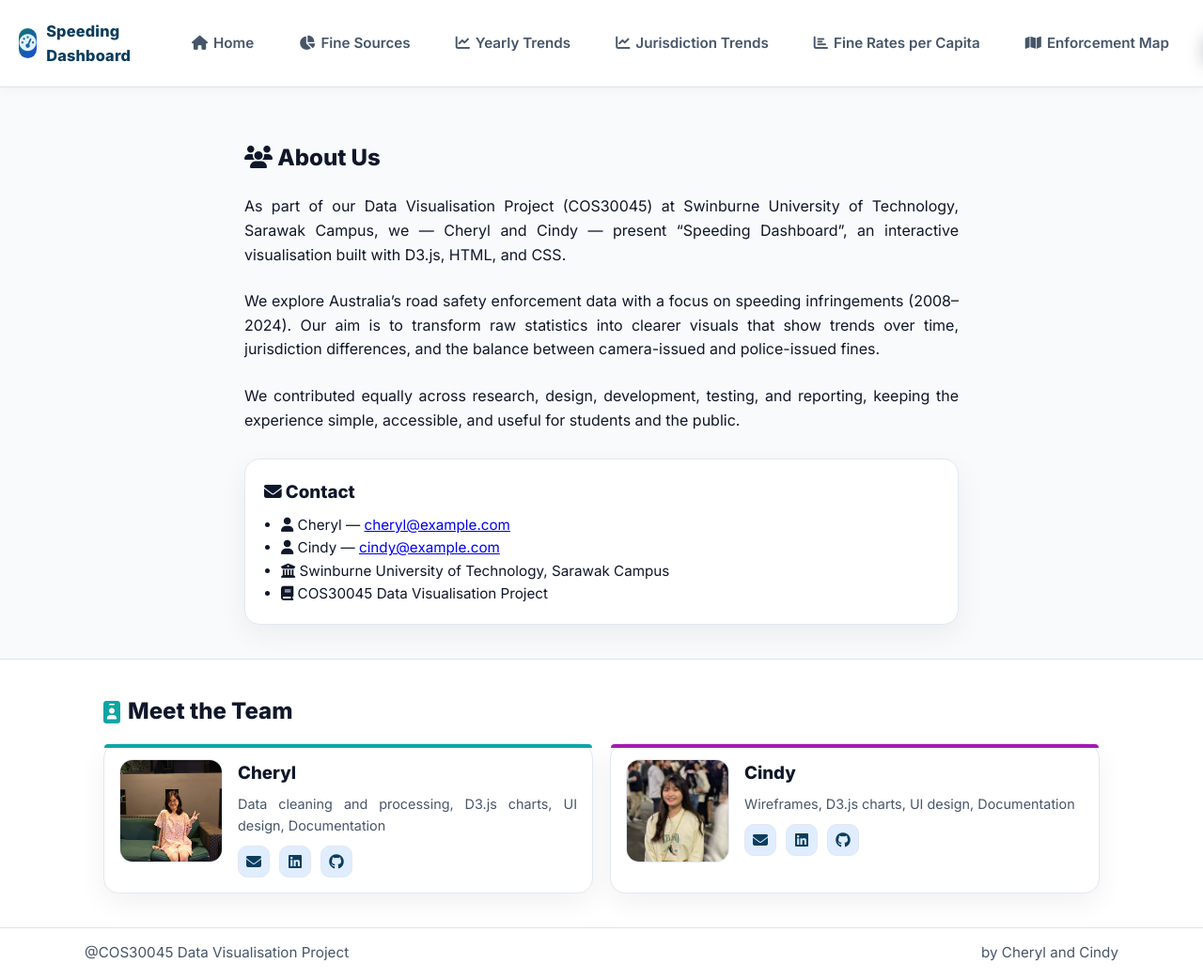
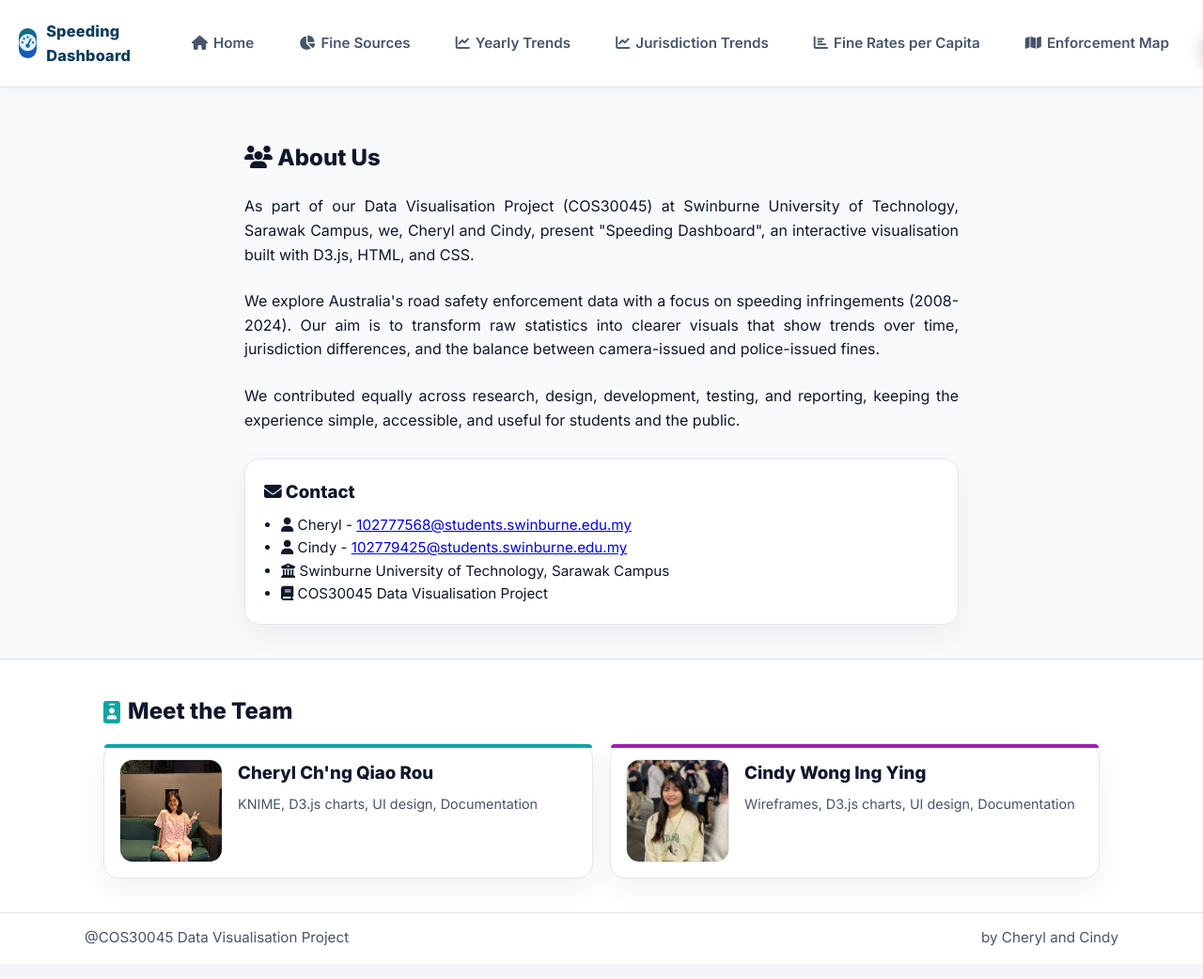
Before and after one commit to cherylchng-oss/Data-Visualisation-Assignment-2, a plain HTML site: page about_us.html in a window 1280 px wide. Shown: the top 1042 px of the page at 94% size. Drawn offline with Linux system fonts and the light colour scheme.

Commit message:
Modify about us page

```diff
--- a/about_us.html
+++ b/about_us.html
@@ -49,11 +49,11 @@
         <!-- Project introduction -->
         <p>
           As part of our Data Visualisation Project (COS30045) at Swinburne University of Technology, Sarawak Campus,
-          we — Cheryl and Cindy — present “Speeding Dashboard”, an interactive visualisation built with D3.js, HTML, and CSS.
+          we, Cheryl and Cindy, present "Speeding Dashboard", an interactive visualisation built with D3.js, HTML, and CSS.
         </p>
 
         <p>
-          We explore Australia’s road safety enforcement data with a focus on speeding infringements (2008–2024).
+          We explore Australia's road safety enforcement data with a focus on speeding infringements (2008-2024).
           Our aim is to transform raw statistics into clearer visuals that show trends over time, jurisdiction differences,
           and the balance between camera-issued and police-issued fines.
         </p>
@@ -67,8 +67,8 @@
         <div class="info-card" style="margin-top: 28px;">
           <h3><i class="fa-solid fa-envelope"></i> Contact</h3>
           <ul>
-            <li><i class="fa-solid fa-user"></i> Cheryl — <a href="mailto:cheryl@example.com">cheryl@example.com</a></li>
-            <li><i class="fa-solid fa-user"></i> Cindy — <a href="mailto:cindy@example.com">cindy@example.com</a></li>
+            <li><i class="fa-solid fa-user"></i> Cheryl - <a href="mailto:102777568@students.swinburne.edu.my">102777568@students.swinburne.edu.my</a></li>
+            <li><i class="fa-solid fa-user"></i> Cindy - <a href="mailto:102779425@students.swinburne.edu.my">102779425@students.swinburne.edu.my</a></li>
             <li><i class="fa-solid fa-building-columns"></i> Swinburne University of Technology, Sarawak Campus</li>
             <li><i class="fa-solid fa-book"></i> COS30045 Data Visualisation Project</li>
           </ul>
@@ -92,15 +92,8 @@
               <img src="assets/cheryl.jpg" alt="Portrait of Cheryl">
             </div>
             <div class="team-meta">
-              <h3>Cheryl</h3>
-              <p>Data cleaning and processing, D3.js charts, UI design, Documentation</p>
-
-              <!-- Icon links for team member -->
-              <div class="team-links">
-                <a href="#" aria-label="Email Cheryl"><i class="fa-solid fa-envelope"></i></a>
-                <a href="#" aria-label="LinkedIn Cheryl"><i class="fa-brands fa-linkedin"></i></a>
-                <a href="#" aria-label="GitHub Cheryl"><i class="fa-brands fa-github"></i></a>
-              </div>
+              <h3>Cheryl Ch'ng Qiao Rou</h3>
+              <p>KNIME, D3.js charts, UI design, Documentation</p>
             </div>
           </article>
 
@@ -110,15 +103,8 @@
               <img src="assets/cindy.jpg" alt="Portrait of Cindy">
             </div>
             <div class="team-meta">
-              <h3>Cindy</h3>
+              <h3>Cindy Wong Ing Ying</h3>
               <p>Wireframes, D3.js charts, UI design, Documentation</p>
-
-              <!-- Icon links for team member -->
-              <div class="team-links">
-                <a href="#" aria-label="Email Cindy"><i class="fa-solid fa-envelope"></i></a>
-                <a href="#" aria-label="LinkedIn Cindy"><i class="fa-brands fa-linkedin"></i></a>
-                <a href="#" aria-label="GitHub Cindy"><i class="fa-brands fa-github"></i></a>
-              </div>
             </div>
           </article>
 
--- a/css folder/styles.css
+++ b/css folder/styles.css
@@ -859,36 +859,6 @@ header .container {
   font-size: 0.9rem;
 }
 
-.team-links {
-  display: flex;
-  align-items: center;
-  gap: 10px;
-}
-
-.team-links a {
-  display: inline-flex;
-  align-items: center;
-  justify-content: center;
-  width: 34px;
-  height: 34px;
-  border-radius: 10px;
-  border: 1px solid var(--line);
-  text-decoration: none;
-  color: var(--navy);
-  background: var(--soft-blue);
-  transition:
-    background var(--transition-fast),
-    transform var(--transition-fast),
-    box-shadow var(--transition-fast),
-    color var(--transition-fast);
-}
-
-.team-links a:hover {
-  filter: brightness(0.97);
-  transform: translateY(-1px);
-  box-shadow: 0 6px 12px rgba(148, 163, 184, 0.45);
-}
-
 /* RESPONSIVE */
 @media (max-width: 900px) {
   .hero-inner {
```
